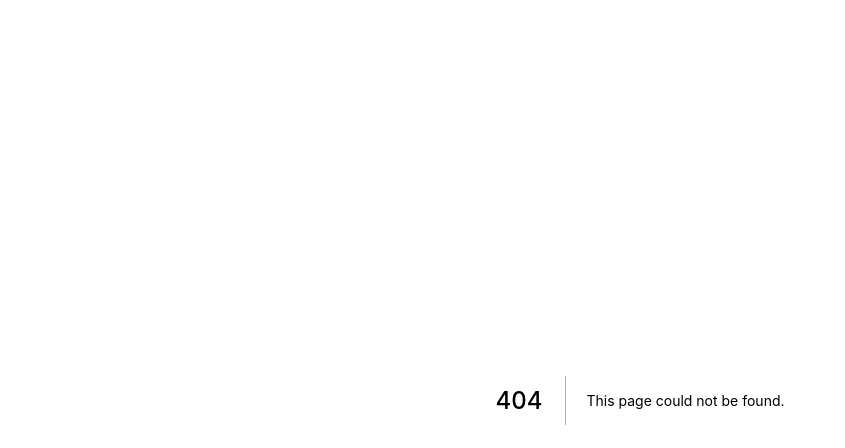
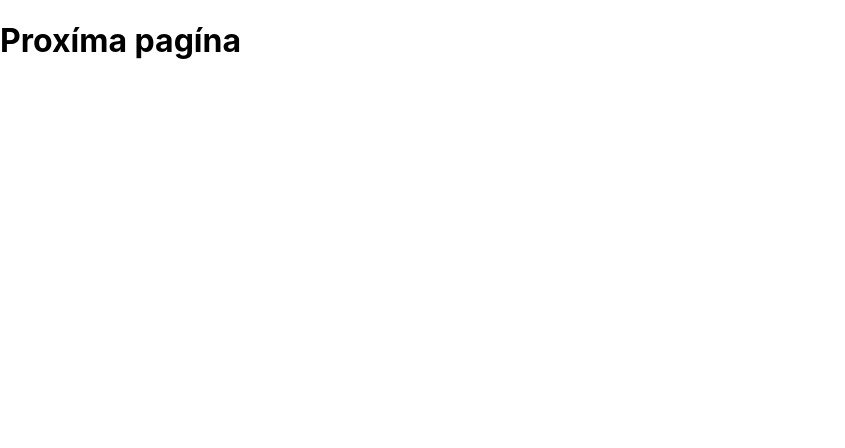
Before and after one commit to vitorSantanaDev/quiz-next.js, a Next.js app: page /result in a window 1280 px wide. Before the commit this address had no page. Shown: the top 448 px of the page, without its empty margins (0-845 px from the left). Built offline with nearby package versions, Linux system fonts and the light colour scheme.

Commit message:
🌱 Created page result

```diff
--- /dev/null
+++ b/src/pages/result.tsx
@@ -0,0 +1,7 @@
+export default function Result() {
+  return (
+    <>
+      <h1>Proxíma pagína</h1>
+    </>
+  )
+}
```
